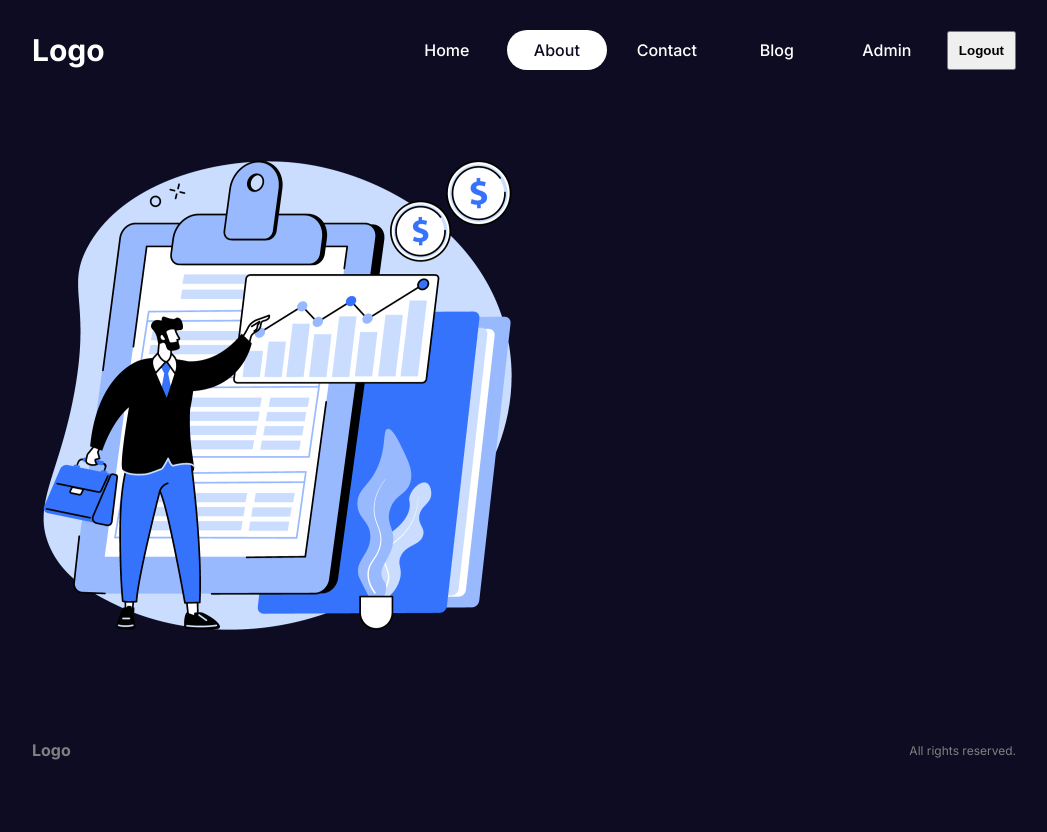
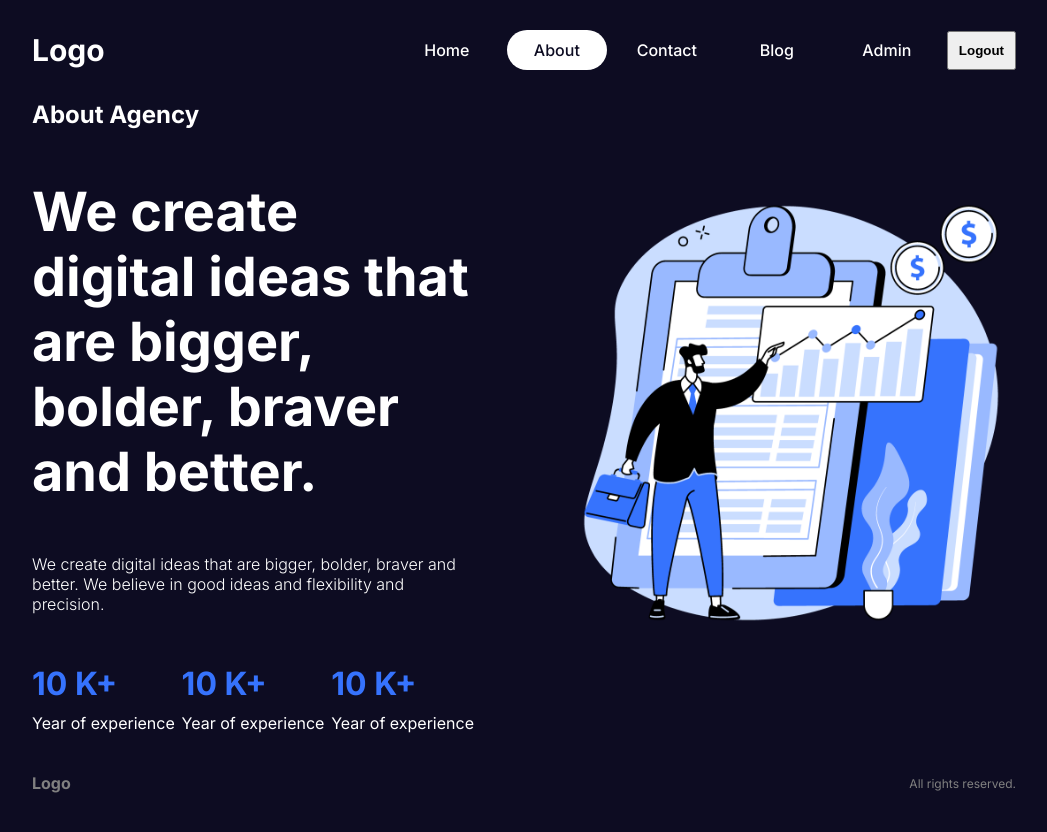
Before and after one commit to SlaviHristev/Next.js-Full-Stack-App, a Next.js app: page /about in a window 1280 px wide. Shown: the whole page, without its empty margins (116-1163 px from the left). Before the commit the page ends 800 px from the top, so only its background shows below. Built offline with nearby package versions, Linux system fonts and the light colour scheme.

Commit message:
Made the About page

```diff
--- a/src/app/about/about.module.css
+++ b/src/app/about/about.module.css
@@ -1,6 +1,46 @@
-.imgContainer{
-    position: relative;
-    width: 500px;
-    height: 500px;
+.container{
+    display: flex;
+    gap: 100px;
 
 }
+.textContainer{
+    flex: 1;
+    display: flex;
+    flex-direction: column;
+    gap: 50px;
+}
+.imgContainer{
+    flex: 1;
+    position: relative;
+}
+.title{
+    font-size: 54px;
+}
+
+.subtitile{
+    color: var(--btn);
+}
+.desc{
+    font-style: 20px;
+    font-weight: 300;
+}
+
+.boxes{
+    display: flex;
+    align-items: center;
+    justify-content: space-between;
+}
+
+.box{
+    display: flex;
+    flex-direction: column;
+    gap: 10px;
+}
+
+.img{
+    object-fit: contain;
+}
+
+.box h1{
+    color: var(--btn);
+}
--- a/src/app/about/page.jsx
+++ b/src/app/about/page.jsx
@@ -2,13 +2,35 @@
 import styles from './about.module.css'
 
 const About = () => {
-    return(
+  return (
     <div>
-      <div className={styles.imgContainer}>
-      <Image src="/about.png" alt="" fill />
+      <div className={styles.container}>
+        <div className={styles.textContainer}>
+          <h2 className={styles.subtitle}>About Agency</h2>
+          <h1 className={styles.title}>We create digital ideas that are bigger, bolder, braver and better.</h1>
+          <p className={styles.desc}>We create digital ideas that are bigger, bolder, braver and better. We believe in good ideas and flexibility and precision.</p>
+          <div className={styles.boxes}>
+            <div className={styles.box}>
+              <h1>10 K+</h1>
+              <p>Year of experience</p>
+            </div>
+            <div className={styles.box}>
+              <h1>10 K+</h1>
+              <p>Year of experience</p>
+            </div>
+            <div className={styles.box}>
+              <h1>10 K+</h1>
+              <p>Year of experience</p>
+            </div>
+
+          </div>
+        </div>
+        <div className={styles.imgContainer}>
+          <Image src='/about.png' alt="" fill className={styles.img} />
+        </div>
       </div>
     </div>
-    )
-  };
+  )
+};
 
-  export default About;
+export default About;
```
